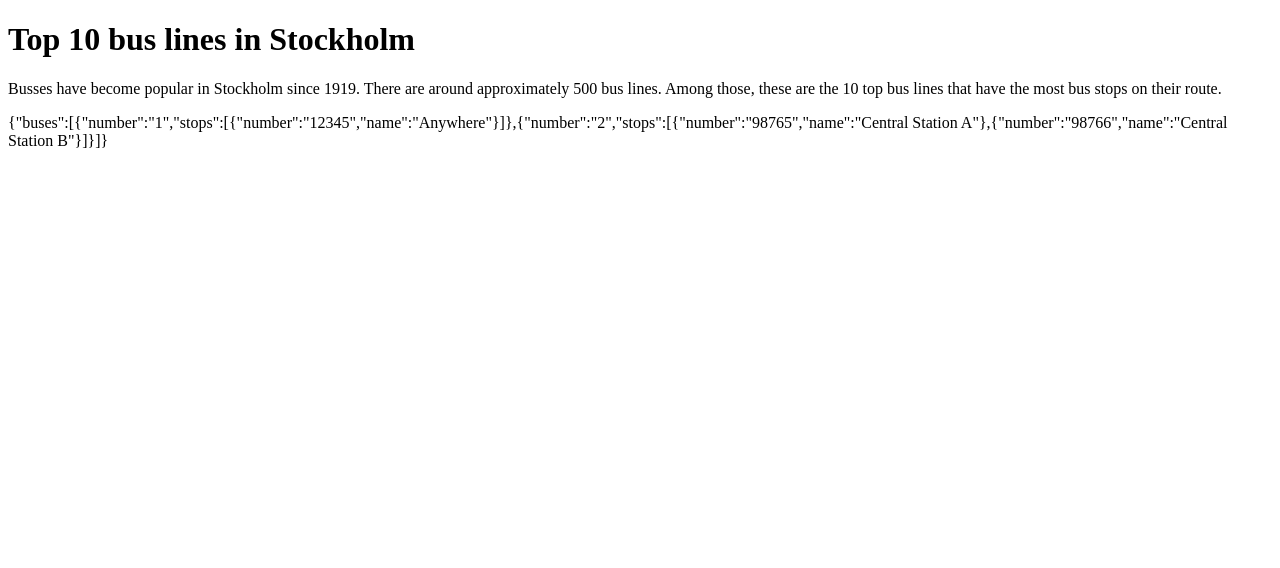
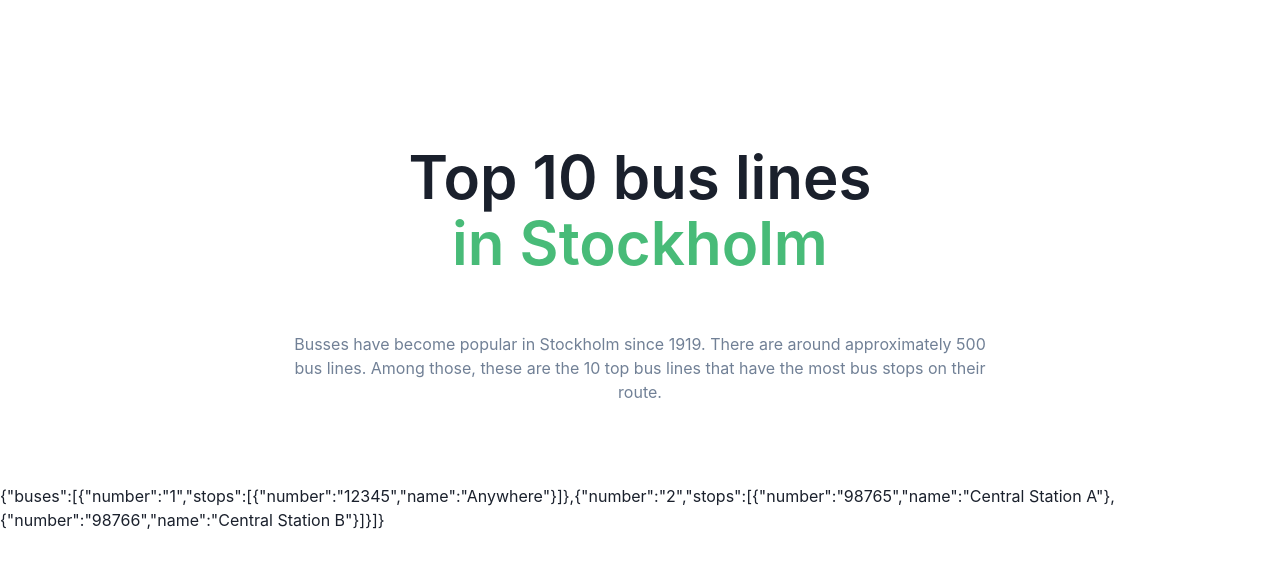
Before and after one commit to universemays/top-buses, a Next.js app in the folder client/: page / in a window 1280 px wide. Shown: the top 568 px of the page. Built offline with nearby package versions, Linux system fonts and the light colour scheme.

Commit message:
feat: add Hero component

```diff
--- /dev/null
+++ b/client/components/Hero.jsx
@@ -0,0 +1,27 @@
+import { Box, Container, Heading, Stack, Text } from "@chakra-ui/react";
+
+export default function Hero({ title, subtitle, description }) {
+  return (
+    <Container px={8} maxW={"3xl"}>
+      <Stack
+        as={Box}
+        textAlign={"center"}
+        spacing={{ base: 8, md: 14 }}
+        pt={{ base: 20, md: 36 }}
+        pb={{ base: 10, md: 20 }}
+      >
+        <Heading
+          fontWeight={600}
+          fontSize={{ base: "2xl", sm: "4xl", md: "6xl" }}
+          lineHeight={"110%"}
+        >
+          {title} <br />
+          <Text as={"span"} color={"green.400"}>
+            {subtitle}
+          </Text>
+        </Heading>
+        <Text color={"gray.500"}>{description}</Text>
+      </Stack>
+    </Container>
+  );
+}
--- a/client/pages/_app.jsx
+++ b/client/pages/_app.jsx
@@ -1,5 +1,11 @@
+import { ChakraProvider } from "@chakra-ui/react";
+
 function MyApp({ Component, pageProps }) {
-  return <Component {...pageProps} />;
+  return (
+    <ChakraProvider>
+      <Component {...pageProps} />
+    </ChakraProvider>
+  );
 }
 
 export default MyApp;
--- a/client/pages/index.jsx
+++ b/client/pages/index.jsx
@@ -1,14 +1,19 @@
+import { Box } from "@chakra-ui/react";
+import Hero from "../components/Hero";
+
 export default function Home({ buses }) {
   return (
-    <div>
-      <h1>Top 10 bus lines in Stockholm</h1>
-      <p>
-        Busses have become popular in Stockholm since 1919. There are around approximately 500 bus
-        lines. Among those, these are the 10 top bus lines that have the most bus stops on their
-        route.
-      </p>
-      <div>{JSON.stringify({ buses })}</div>
-    </div>
+    <Box>
+      <Hero
+        title={"Top 10 bus lines"}
+        subtitle={"in Stockholm"}
+        description={
+          "Busses have become popular in Stockholm since 1919. There are around approximately 500 bus lines. Among those, these are the 10 top bus lines that have the most bus stops on their route."
+        }
+      />
+
+      <Box>{JSON.stringify({ buses })}</Box>
+    </Box>
   );
 }
 
```
